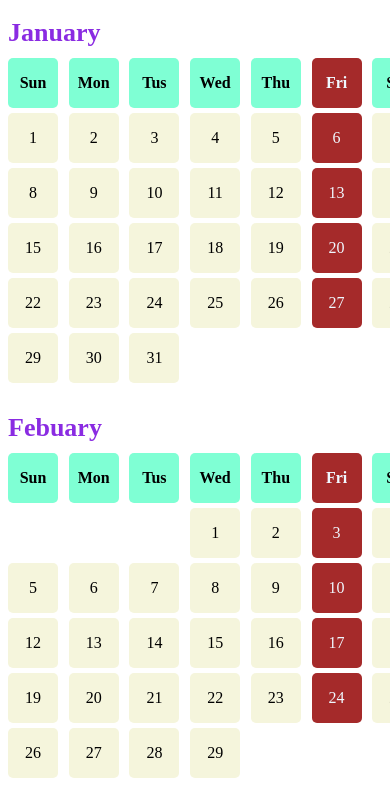
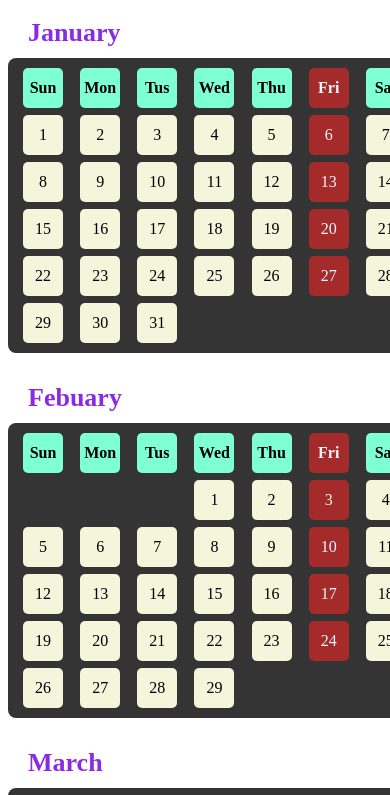
Before and after one commit to sajjadhossain0756/calender-project, a plain HTML site: page index.html in a window 390 px wide. Shown: the top 795 px of the page. Drawn offline with Linux system fonts and the light colour scheme.

Commit message:
background add

```diff
--- a/style.css
+++ b/style.css
@@ -1,13 +1,16 @@
 .cleander-section{
     display: grid;
-    grid-template-columns: repeat(2,1fr);
-    row-gap: 20px;
+    grid-template-columns: repeat(3,1fr);
+    gap: 20px;
 }
 .cleander-container{
     display: grid;
     grid-template-columns: repeat(7,1fr);
-    gap: 5px;
-    width: 500px;
+    row-gap: 7px;
+    width: 350px;
+    background-color: #343434;
+    padding: 10px 15px;
+    border-radius: 8px;
 }
 .month-name{
     font-weight: 800;
@@ -16,8 +19,8 @@
     color: blueviolet;
 }
 .cleander-box{
-    width: 50px;
-    height: 50px;
+    width: 40px;
+    height: 40px;
     border-radius: 5px;
     background-color: beige;
     display: flex;
@@ -41,6 +44,10 @@
         grid-template-columns: repeat(1,1fr);
     }
     .cleander-container{
-        width: 420px;
+        width: 400px;
+        margin: 0 auto;
+    }
+    .month-name{
+        margin-left: 20px;
     }
 }
```
